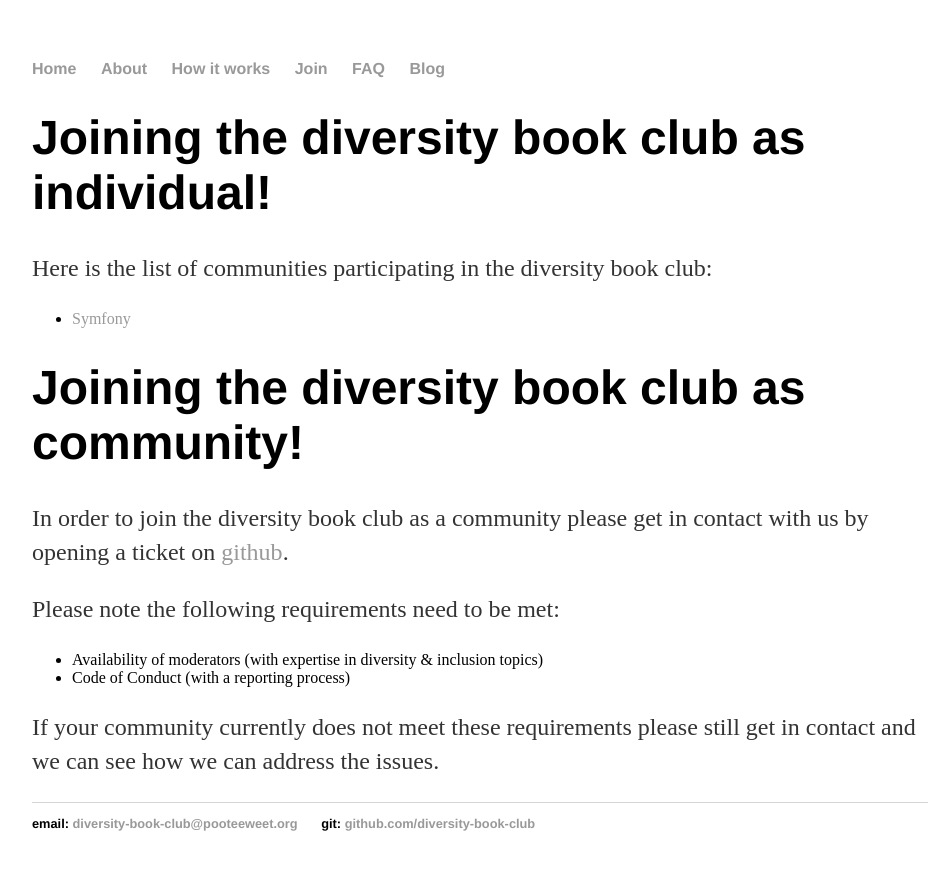
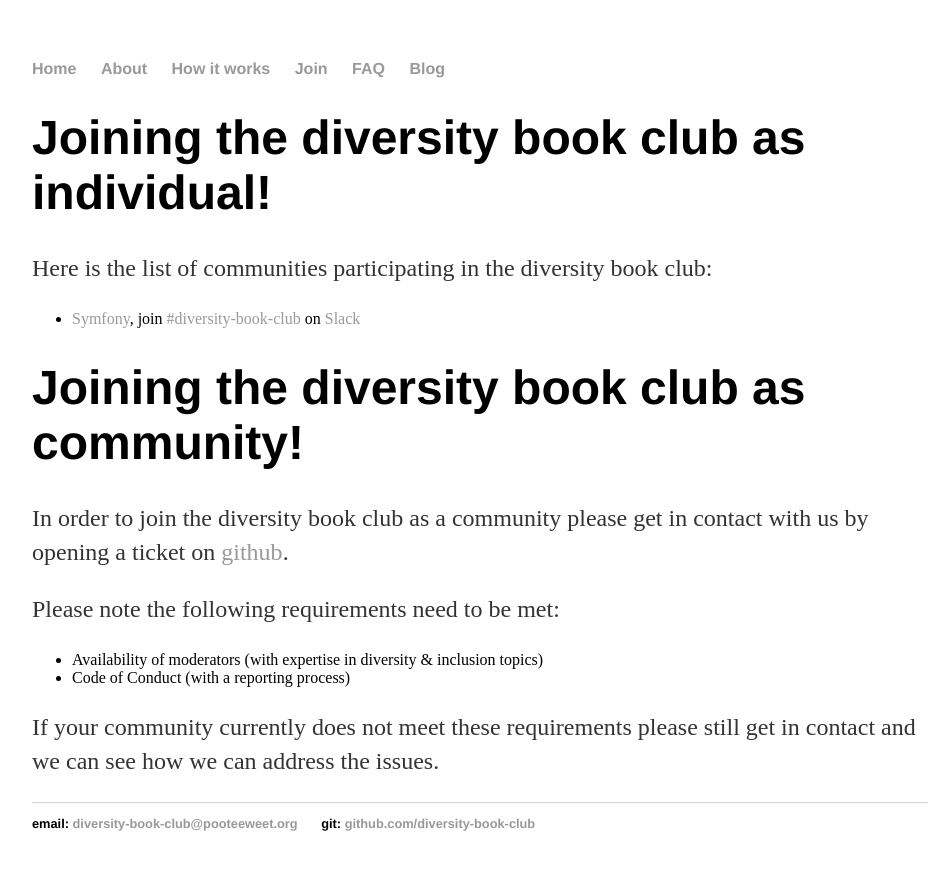
Before and after one commit to diversity-book-club/diversity-book-club.github.io, a Jekyll site: the page built from join/index.html, in a window 1280 px wide. Shown: the top 870 px of the page, without its empty margins (160-1106 px from the left). Built offline with Jekyll 4.4.1, drawn with Linux system fonts in a browser that asks for light colours.

Commit message:
link the Symfony book club slack channel

```diff
--- a/join/index.html
+++ b/join/index.html
@@ -9,7 +9,7 @@
         Here is the list of communities participating in the diversity book club:
 
         <ul>
-            <li><a href="https://symfony.com">Symfony</a></li>
+            <li><a href="https://symfony.com">Symfony</a>, join <a href="https://symfony-devs.slack.com/messages/CJ3FDR57V">#diversity-book-club</a> on <a href="https://symfony.com/slack">Slack</a></li>
         </ul>
     </p>
 
```
